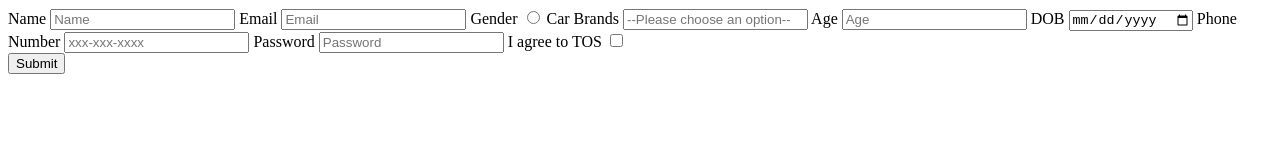
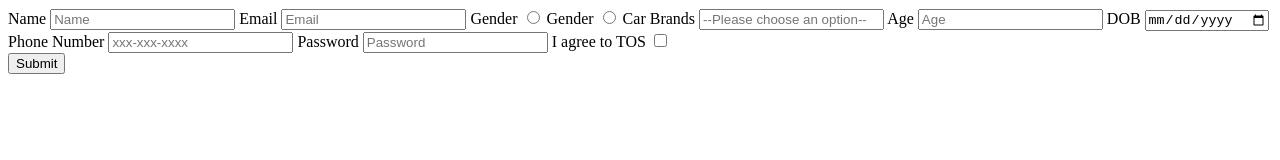
Before and after one commit to acciojob/signup-form-car-Harshal39, a website: page main.html in a window 1280 px wide. Drawn offline with Linux system fonts and the light colour scheme.

Commit message:
created a submission

```diff
--- a/main.html
+++ b/main.html
@@ -13,8 +13,10 @@
 		<input id = "name" type = "text" placeholder = "Name" required>
 		<label for = "email">Email</label>
 		<input id = "email" type = "email" placeholder = "Email" required>
-		<label for = "gender_m,gender_f">Gender</label>
-		<input id = "gender_m,gender_f" type = "radio" name = "gender" placeholder = "-" required>
+		<label for = "gender_m">Gender</label>
+		<input id = "gender_m" type = "radio" name = "gender" placeholder = "-" required>
+		<label for = "gender_f">Gender</label>
+		<input id = "gender_f" type = "radio" name = "gender" placeholder = "-" required>
 		<label for = "cars">Car Brands</label>
 		<input id = "cars" type = "select" placeholder = "--Please choose an option--" required>
 		<label for = "age">Age</label>
```
